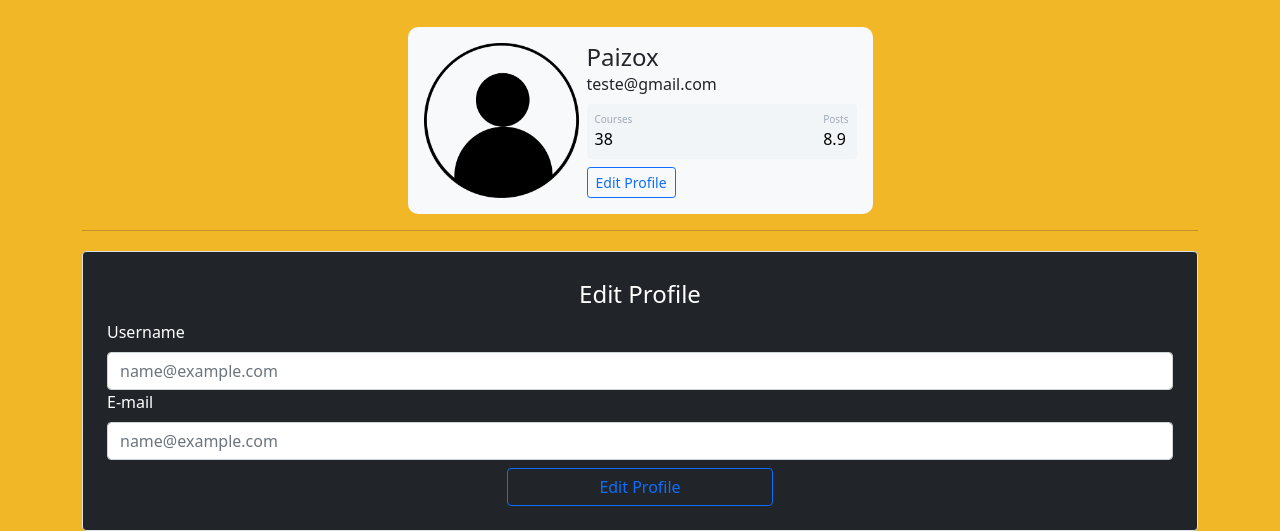
After one commit to joaoygorr/Site-Web, a Flask app: page /profile/edit in a window 1280 px wide. The commit adds this page. Shown: the part 347-878 px from the top of the page. Run offline with Flask 2, Linux system fonts and the light colour scheme; the visitor is signed in with stand-in values (Sample User, id 1).

Commit message:
Edit Profile

```diff
--- a/src/site_web/forms.py
+++ b/src/site_web/forms.py
@@ -21,3 +21,8 @@ class FormSignUp(FlaskForm):
         user = User.query.filter_by(email=email.data).first()
         if user:
             raise ValidationError("E-mail Already Registered.")
+
+class FormEditProfile(FlaskForm):
+    username = StringField("Username", validators=[DataRequired()])
+    email = StringField("E-mail", validators=[DataRequired(), Email()])
+    button_EditProfile = SubmitField("Edit Profile")
--- a/src/site_web/routes.py
+++ b/src/site_web/routes.py
@@ -1,6 +1,6 @@
 from flask import render_template, redirect, request, url_for, flash
 from site_web import app, database, bcrypt
-from site_web.forms import FormSignIn, FormSignUp
+from site_web.forms import FormSignIn, FormSignUp, FormEditProfile
 from site_web.models import User
 from flask_login import login_user, logout_user, current_user, login_required
 
@@ -71,3 +71,10 @@ def profile():
 @login_required
 def create_post():
     return render_template("create_post.html")
+
+@app.route("/profile/edit", methods=['GET', 'POST'])
+@login_required
+def edit_profile():
+    form = FormEditProfile()
+    profile_picture = url_for('static', filename=f'media/{current_user.profile_picture}')
+    return render_template("edit_profile.html", profile_picture=profile_picture, form=form)
--- /dev/null
+++ b/src/site_web/templates/edit_profile.html
@@ -0,0 +1,46 @@
+{% extends 'profile.html' %}
+
+{% block edit_profile %}
+<div class="container">
+    <hr>
+    <div class="row">
+        <div class="col">
+            <form action="#" method="POST" class="border p-4 mt-1 bg-dark text-white rounded">
+                {{ form.csrf_token }}
+                <legend class="text-center">Edit Profile</legend>
+                <fieldset>
+                    <div class="form-group">
+                        {{ form.username.label(class="form-label") }}
+                            {% if form.username.errors %}
+                                {{ form.username(class="form-control is-invalid", placeholder="name@example.com" ) }}
+                                <div class="invalid-feedback">
+                                    {% for erro in form.username.errors %}
+                                        {{ erro }}
+                                    {% endfor %}
+                                </div>
+                            {% else %}
+                                {{ form.username(class="form-control", placeholder="name@example.com" ) }}
+                            {% endif %}
+                    </div>
+                    <div class="form-group">
+                        {{ form.email.label(class="form-label") }}
+                            {% if form.email.errors %}
+                                {{ form.email(class="form-control is-invalid", placeholder="name@example.com" ) }}
+                                <div class="invalid-feedback">
+                                    {% for erro in form.email.errors %}
+                                        {{ erro }}
+                                    {% endfor %}
+                                </div>
+                            {% else %}
+                                {{ form.email(class="form-control", placeholder="name@example.com" ) }}
+                            {% endif %}
+                    </div>
+                </fieldset>
+                <div class="d-grid gap-2 col-3 mx-auto mt-2">
+                    {{ form.button_EditProfile(class="btn btn-outline-primary") }}
+                </div>
+            </form>
+        </div>
+    </div>
+</div>
+{% endblock edit_profile %}
--- a/src/site_web/templates/profile.html
+++ b/src/site_web/templates/profile.html
@@ -1,4 +1,5 @@
-{% extends 'base.html' %} {% block body %}
+{% extends 'base.html' %}
+{% block body %}
 <div class="container mt-5 d-flex justify-content-center">
   <div class="card p-3 col-5 border-0 bg-light">
     <div class="d-flex align-items-center">
@@ -33,12 +34,16 @@
           </div>
         </div>
         <div class="button mt-2 d-flex flex-row align-items-center">
-          <button class="btn btn-sm btn-outline-primary w-100">
-            Edit Profile
-          </button>
+          <a href="{{ url_for('edit_profile')}}">
+            <button class="btn btn-sm btn-outline-primary w-100">
+              Edit Profile
+            </button>
+          </a>
         </div>
       </div>
     </div>
   </div>
 </div>
+{% block edit_profile %}
+{% endblock edit_profile %}
 {% endblock body %}
```
